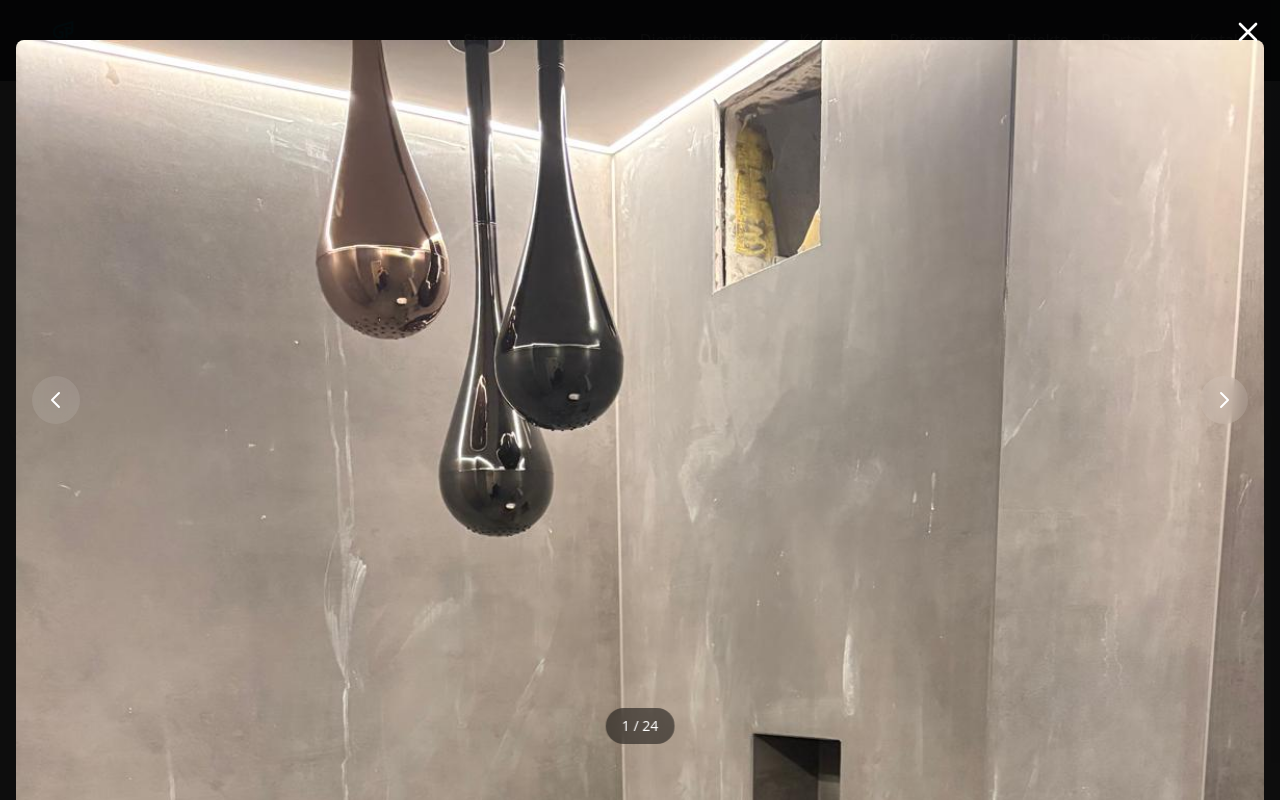
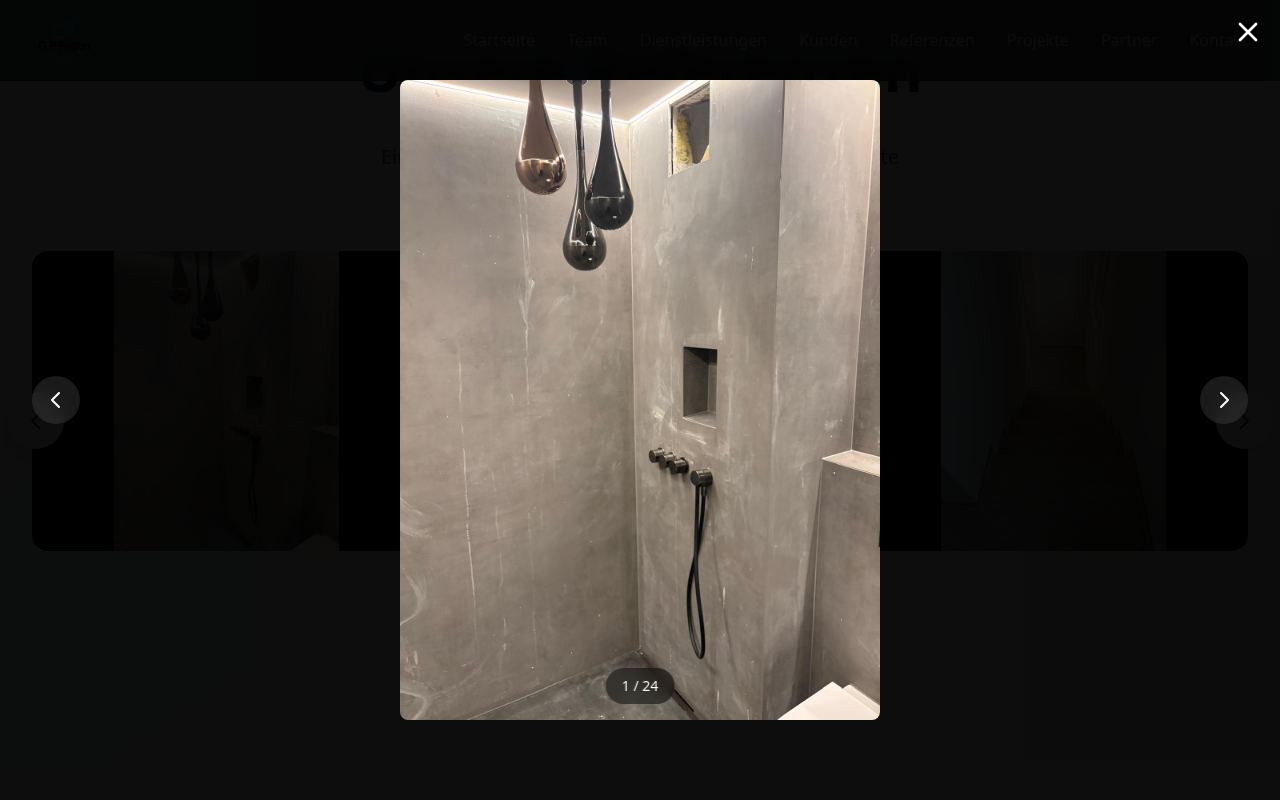
Before and after one commit to ManikasEv/papageorgiouui, a React (Vite) app: page / in a window 1280 px wide. Both pictures are taken after a click on the element 226 px from the left and 5054 px from the top of the page. Shown: the part 4654-5454 px from the top of the page. Built offline with nearby package versions, Linux system fonts and the light colour scheme.

Commit message:
first commit

```diff
--- a/src/components/Projects.jsx
+++ b/src/components/Projects.jsx
@@ -132,14 +132,12 @@ const Projects = forwardRef((props, ref) => {
                       animate={{ opacity: 1, scale: 1 }}
                       exit={{ opacity: 0, scale: 0.95 }}
                       transition={{ duration: 0.5 }}
-                      className="relative w-full"
-                      style={{ minHeight: '70vh' }}
+                      className="relative w-full h-[70vh] md:h-[80vh] bg-black flex items-center justify-center"
                     >
                       <img
                         src={projects[currentIndex].image}
                         alt={projects[currentIndex].title}
-                        className="w-full h-full object-contain"
-                        style={{ minHeight: '70vh', maxHeight: '85vh' }}
+                        className="block max-w-full max-h-full w-auto h-auto object-contain"
                       />
                     </motion.div>
                   </AnimatePresence>
--- a/src/components/References.jsx
+++ b/src/components/References.jsx
@@ -110,7 +110,7 @@ const References = forwardRef((props, ref) => {
                     <img
                       src={ref.image}
                       alt={ref.title}
-                      className="w-full h-full object-cover transition-transform duration-500 group-hover:scale-110"
+                      className="w-full h-full object-contain bg-black transition-transform duration-500 group-hover:scale-105"
                     />
                     <div className="absolute inset-0 bg-gradient-to-t from-black/60 via-black/20 to-transparent opacity-0 group-hover:opacity-100 transition-opacity duration-300 flex items-center justify-center">
                       <svg className="w-12 h-12 text-white" fill="none" strokeLinecap="round" strokeLinejoin="round" strokeWidth="2" viewBox="0 0 24 24" stroke="currentColor">
@@ -220,13 +220,13 @@ const References = forwardRef((props, ref) => {
               initial={{ scale: 0.9 }}
               animate={{ scale: 1 }}
               exit={{ scale: 0.9 }}
-              className="relative max-w-7xl max-h-[90vh] w-full"
+              className="relative max-w-7xl w-full h-[80vh] max-h-[90vh] flex items-center justify-center"
               onClick={(e) => e.stopPropagation()}
             >
               <img
                 src={lightboxImage.image}
                 alt={lightboxImage.title}
-                className="w-full h-full object-contain rounded-lg"
+                className="block max-w-full max-h-full w-auto h-auto object-contain rounded-lg"
               />
 
               {/* Previous Button */}
--- a/src/data/contactData.js
+++ b/src/data/contactData.js
@@ -12,7 +12,7 @@ export const contactData = {
 };
 
 export const contactInfo = {
-  email: 'info@papageorgiou-fugen.ch',
+  email: 'info@gpfugen.ch',
   phone: '+41 79 656 56 21',
   address: 'Steinackerweg 9, 8405 Winterthur',
   coordinates: {
--- a/src/data/footerData.js
+++ b/src/data/footerData.js
@@ -40,6 +40,6 @@ export const contactDetails = {
   },
   email: {
     icon: 'M3 8l7.89 5.26a2 2 0 002.22 0L21 8M5 19h14a2 2 0 002-2V7a2 2 0 00-2-2H5a2 2 0 00-2 2v10a2 2 0 002 2z',
-    text: 'info@papageorgiou-fugen.ch',
+    text: 'info@gpfugen.ch',
   },
 };
```
